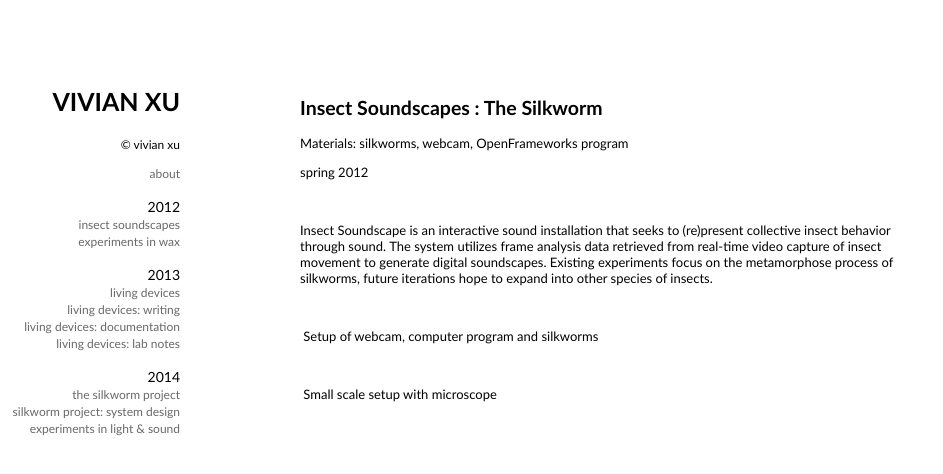
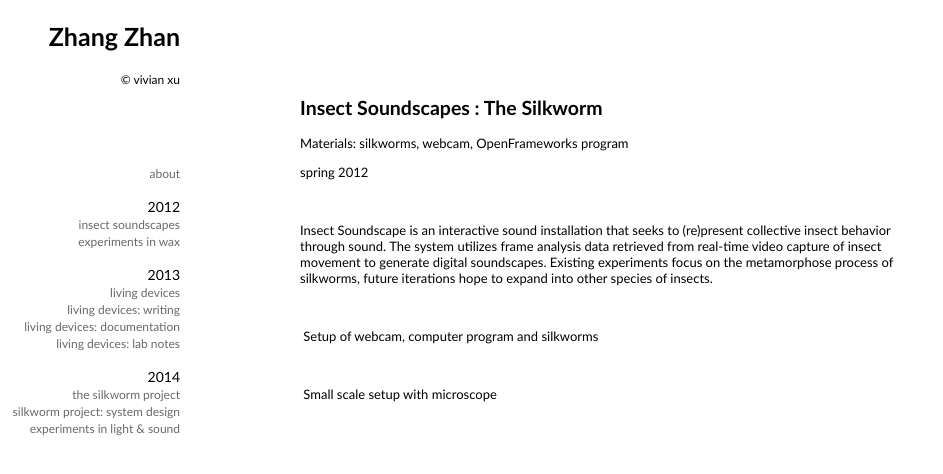
Before and after one commit to zhanzhang0822/zhanzhang0822.github.io_old, a plain HTML site: page index.html in a window 1280 px wide. Shown: the whole page, without its empty margins (0-943 px from the left). Drawn offline with Linux system fonts and the light colour scheme.

Commit message:
updating

```diff
--- a/index.html
+++ b/index.html
@@ -2,12 +2,11 @@
 
 <html>
 <head>
-	<title>vivian | xu</title>
-	<meta name = "discription" content = ""/>
-	<meta name = "keywords" content = ""/>
+	<title>Zhang Zhan</title>
+	<meta name = "description" content = "Zhang Zhan is a senior studying Interactvie Media Arts at NYU Shanghai."/>
+	<meta name = "keywords" content = "NYU,Shanghai,NYU Shanghai,IMA,Interactive Media Arts,Zhang Zhan"/>
 	<meta charset = "UTF-8">
 
-	<link rel="stylesheet" href="css/reset.css">
 	<link rel="stylesheet" href="style.css">
 
 </head>
@@ -22,7 +21,7 @@
 
 <section id = "header">
 
-<a href="index.html"><h1 id = "h1">VIVIAN XU</h1></a>
+<a href="index.html"><h1 id = "h1">Zhang Zhan</h1></a>
 
 <footer>
 <p>© vivian xu </p>
--- a/style.css
+++ b/style.css
@@ -51,10 +51,10 @@ section#header a{
 
 /* Main header of page */
 #header{
-	position: absolute;
+	position: fixed;
 	display: block;
 	float: left;
-	top: 65px;
+	top: 0px;
 
 	width: 180px;
 	height: 10px;
```
